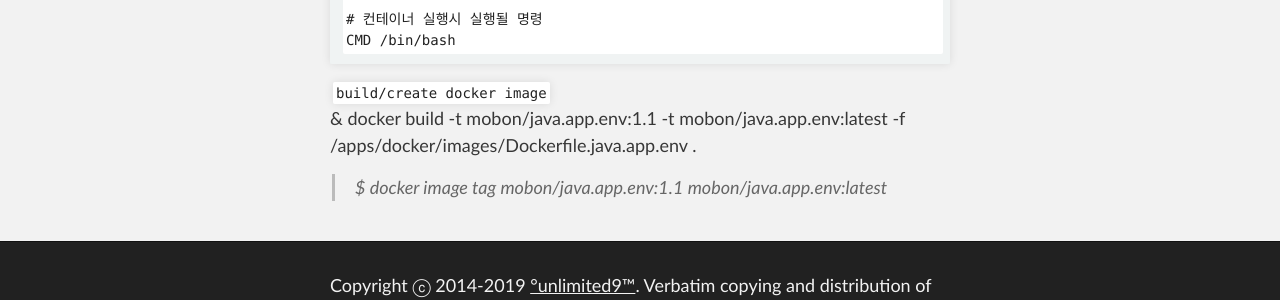
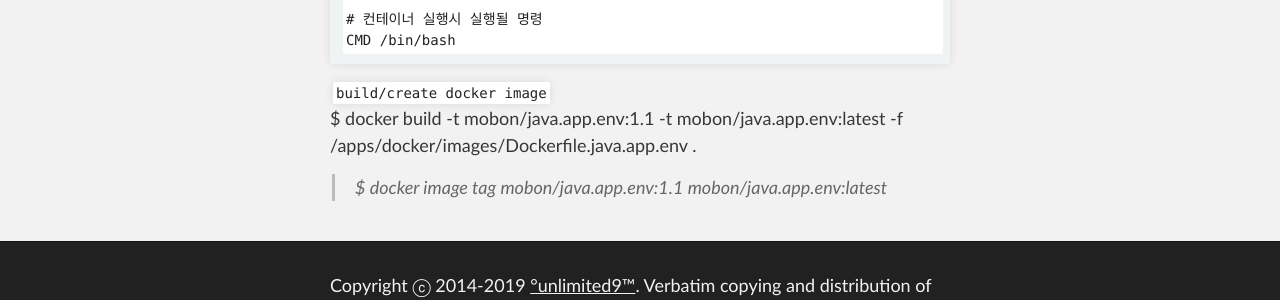
Before and after one commit to unlimited9/unlimited9.github.com, a Jekyll site: the page built from reference.notes/TA/cloud/docker/create.image.n.container.md, in a window 1280 px wide and 900 px high, scrolled down 4262 px. Shown: the part 512-812 px from the top of the window. Built offline with Jekyll 4.4.1, drawn with Linux system fonts in a browser that asks for light colours; our own code applies the rules of GitHub Pages for plain Markdown files.

````diff
--- a/reference.notes/TA/cloud/docker/create.image.n.container.md
+++ b/reference.notes/TA/cloud/docker/create.image.n.container.md
@@ -167,5 +167,5 @@ CMD /bin/bash
 ```
 
 `build/create docker image`
-& docker build -t mobon/java.app.env:1.1 -t mobon/java.app.env:latest -f /apps/docker/images/Dockerfile.java.app.env .
+$ docker build -t mobon/java.app.env:1.1 -t mobon/java.app.env:latest -f /apps/docker/images/Dockerfile.java.app.env .
 >$ docker image tag mobon/java.app.env:1.1 mobon/java.app.env:latest
````
